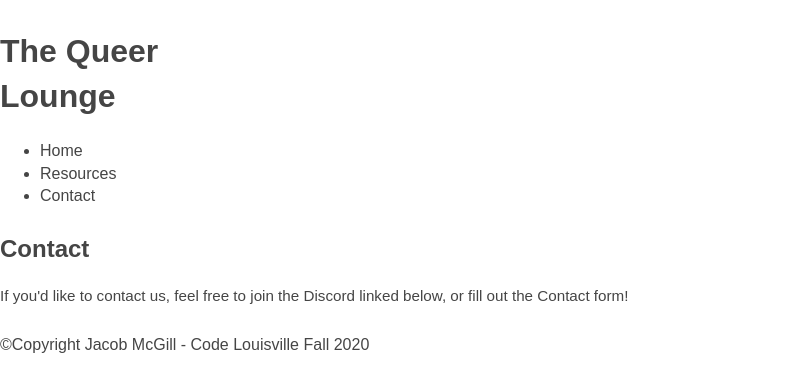
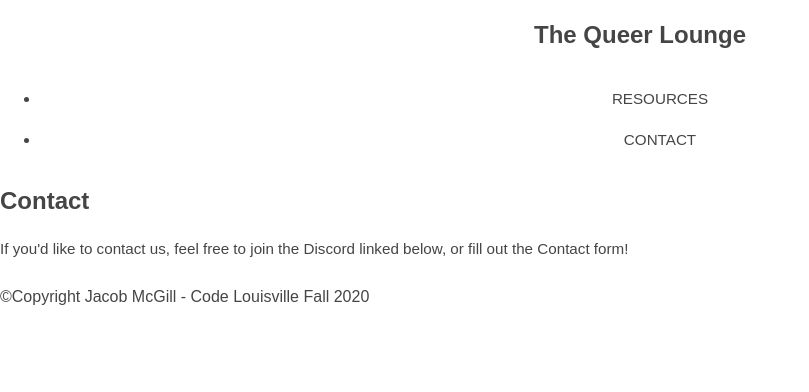
Before and after one commit to jacobmcgill/TheQueerLounge, a plain HTML site: page contact.html in a window 1280 px wide. Shown: the whole page, without its empty margins (0-809 px from the left). Drawn offline with Linux system fonts and the light colour scheme.

Commit message:
Updated HTML on Resources and Contact pages

```diff
--- a/contact.html
+++ b/contact.html
@@ -11,14 +11,15 @@
     <body>
         <div>
             <header class="main-header">
-                <h1 class="logo">The Queer Lounge</h1>
-                <nav>
-                    <ul>
-                        <li><a href="index.html">Home</a></li>
-                        <li><a href="resources.html">Resources</a></li>
-                        <li><a href="contact.html">Contact</a></li>
-                    </ul>
-                </nav>
+                <div class="container">
+                    <h1 class="name"><a href="index.html">The Queer Lounge</a></h1>
+                    <nav>
+                        <ul class="main-nav">
+                            <li><a href="resources.html">Resources</a></li>
+                            <li><a href="contact.html">Contact</a></li>
+                        </ul>
+                    </nav>
+                </div>
             </header>
 
             <main>
```
Also changed, not shown: resources.html (+9 -8 lines).
